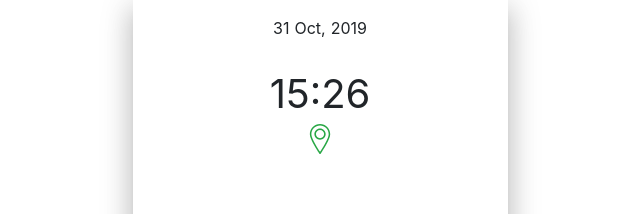
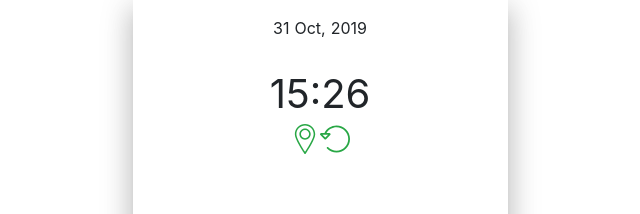
Before and after one commit to nat-davydova/weather-app-react, a React (Create React App) app in the folder weather-app-react/: page / in a window 1280 px wide. Shown: the part 67-281 px from the top of the page, without its empty margins (320-960 px from the left). Built offline with nearby package versions, Linux system fonts and the light colour scheme.

Commit message:
Location: preloader structure

```diff
--- a/weather-app-react/src/components/Location/Location.js
+++ b/weather-app-react/src/components/Location/Location.js
@@ -4,6 +4,7 @@ import classnames from 'classnames';
 import Row from 'components/Miscellanious/Row/Row';
 import Col from 'components/Miscellanious/Col/Col';
 import Icon from 'components/Miscellanious/Icon/Icon';
+import Preloader from 'components/Preloader/Preloader';
 
 import { ReactComponent as LocationIcon } from 'assets/img/icons/map-marker.svg';
 
@@ -29,6 +30,9 @@ const location = (props) => {
 						</Icon>
 					</div>
 
+					<div className="text-success">
+						<Preloader iconSize={'sm'}/>
+					</div>
 
 				</div>
 
--- /dev/null
+++ b/weather-app-react/src/components/Preloader/Preloader.js
@@ -0,0 +1,23 @@
+import React from 'react';
+
+import Icon from 'components/Miscellanious/Icon/Icon';
+
+import { ReactComponent as LoaderIcon } from 'assets/img/icons/loader.svg';
+import classes from './Preloader.module.scss';
+
+const preloader = (props) => {
+
+	const { iconSize } = props;
+
+	return (
+
+		<div className={classes.preloader}>
+			<Icon size={iconSize}>
+				<LoaderIcon/>
+			</Icon>
+		</div>
+
+	)
+};
+
+export default preloader;
```
Also changed, not shown: weather-app-react/src/assets/img/icons/loader.svg (added), weather-app-react/src/components/Preloader/Preloader.module.scss (added).
